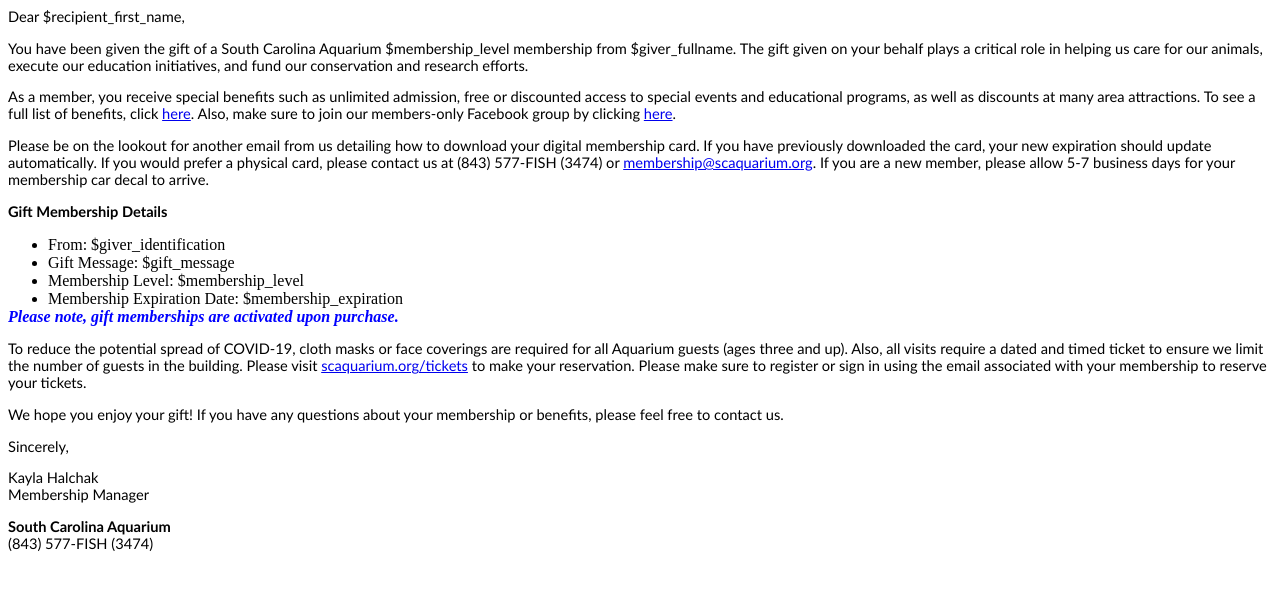
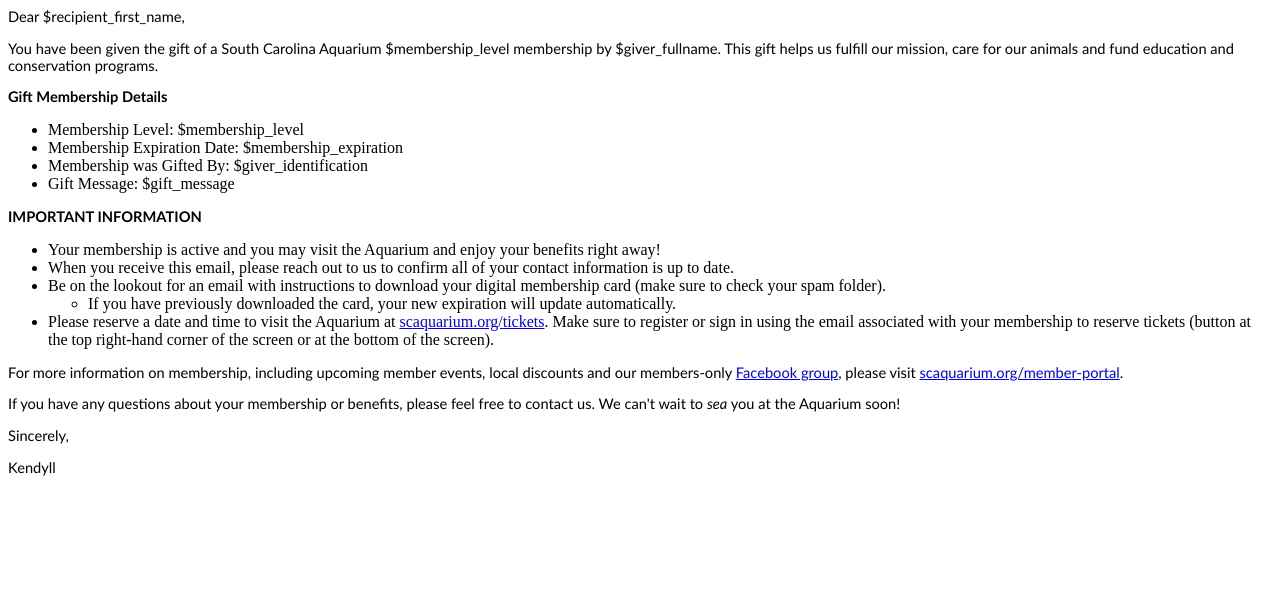
Before and after one commit to matthew-webber/kayla-gift-emailer, a Python web app: template templates/recipient_nowebgiver.html in a window 1280 px wide. Shown: the top 590 px of the page. Run offline with Jinja, Linux system fonts and the light colour scheme; the template is opened without the code that fills it, so the values that code supplies are empty.

Commit message:
WIP
updated nowebgiver templates

need to update webgiverinc templates for both giver and recipient

```diff
--- a/templates/recipient_nowebgiver.html
+++ b/templates/recipient_nowebgiver.html
@@ -1,61 +1,94 @@
 <html>
-<style>p {color:blue; margin: 0px; padding: 0px;}</style>
+  <style>
+    p {
+      color: blue;
+      margin: 0px;
+      padding: 0px;
+    }
+  </style>
   <body>
-    <div style="margin-bottom: 1em; font-family: calibri; font-size: 11pt;">
+    <div style="margin-bottom: 1em; font-family: calibri; font-size: 11pt">
       Dear $recipient_first_name,
     </div>
-    <div style="margin-bottom: 1em; font-family: calibri; font-size: 11pt;">
-      You have been given the gift of a South Carolina Aquarium $membership_level membership from $giver_fullname. The gift
-      given on your behalf plays a critical role in helping us care for our animals, execute our education initiatives,
-      and fund our conservation and research efforts.
+    <div style="margin-bottom: 1em; font-family: calibri; font-size: 11pt">
+      You have been given the gift of a South Carolina Aquarium
+      $membership_level membership by $giver_fullname. This gift helps us
+      fulfill our mission, care for our animals and fund education and
+      conservation programs.
     </div>
-    <div style="margin: 1em 0px; font-family: calibri; font-size: 11pt;">
-      As a member, you receive special benefits such as unlimited admission, free or discounted access to special events
-      and educational programs, as well as discounts at many area attractions. To see a full list of benefits,
-      click <a href="https://scaquarium.org/member-portal/">here</a>. Also, make sure to join our members-only Facebook
-      group by clicking <a href="https://www.facebook.com/groups/1548169775248312">here</a>.
-    </div>
-    <div style="margin: 1em 0px; font-family: calibri; font-size: 11pt;">
-      Please be on the lookout for another email from us detailing how to download your digital membership card. If you
-      have previously downloaded the card, your new expiration should update automatically. If you would prefer a
-      physical card, please contact us at (843) 577-FISH (3474) or <a href="mailto:membership@scaquarium.org">membership@scaquarium.org</a>. If you are a new member,
-      please allow 5-7 business days for your membership car decal to arrive.
-    </div>
-    <div style="font-weight:bold; margin: 1em 0px; font-family: calibri; font-size: 11pt;">
+    <div
+      style="
+        font-weight: bold;
+        margin: 1em 0px;
+        font-family: calibri;
+        font-size: 11pt;
+      "
+    >
       Gift Membership Details
     </div>
     <ul style="margin-bottom: 0px">
-      <li>From: $giver_identification</li>
-      <li>Gift Message: $gift_message</li>
       <li>Membership Level: $membership_level</li>
       <li>Membership Expiration Date: $membership_expiration</li>
+      <li>Membership was Gifted By: $giver_identification</li>
+      <li>Gift Message: $gift_message</li>
     </ul>
-    <p style="margin-top: 0px; font-style: italic; font-weight: bold;">Please note, gift memberships are activated upon purchase.</p>
-    <div style="margin: 1em 0px; font-family: calibri; font-size: 11pt;">
-      To reduce the potential spread of COVID-19, cloth masks or face coverings are required for all Aquarium guests
-      (ages three and up). Also, all visits require a dated and timed ticket to ensure we limit the number of guests in
-      the building. Please visit <a href="https://scaquarium.org/tickets">scaquarium.org/tickets</a> to make your reservation. Please make sure to register or sign
-      in using the email associated with your membership to reserve your tickets.
+    <div
+      style="
+        font-weight: bold;
+        margin: 1em 0px;
+        font-family: calibri;
+        font-size: 11pt;
+      "
+    >
+      IMPORTANT INFORMATION
     </div>
-    <div style="margin: 1em 0px; font-family: calibri; font-size: 11pt;">
-      We hope you enjoy your gift! If you have any questions about your membership or benefits, please feel free to
-      contact us.
+    <ul style="margin-bottom: 0px">
+      <li>
+        Your membership is active and you may visit the Aquarium and enjoy your
+        benefits right away!
+      </li>
+      <li>
+        When you receive this email, please reach out to us to confirm all of
+        your contact information is up to date.
+      </li>
+      <li>
+        Be on the lookout for an email with instructions to download your
+        digital membership card (make sure to check your spam folder).
+      </li>
+      <ul>
+        <li>
+          If you have previously downloaded the card, your new expiration will
+          update automatically.
+        </li>
+      </ul>
+      <li>
+        Please reserve a date and time to visit the Aquarium at
+        <a href="https://www.scaquarium.org/tickets">scaquarium.org/tickets</a>.
+        Make sure to register or sign in using the email associated with your
+        membership to reserve tickets (button at the top right-hand corner of
+        the screen or at the bottom of the screen).
+      </li>
+    </ul>
+
+    <div style="margin: 1em 0px; font-family: calibri; font-size: 11pt">
+      For more information on membership, including upcoming member events,
+      local discounts and our members-only
+      <a href="https://www.facebook.com/groups/1548169775248312"
+        >Facebook group</a
+      >, please visit
+      <a href="https://scaquarium.org/member-portal/"
+        >scaquarium.org/member-portal</a
+      >.
     </div>
-    <div style="margin: 1em 0px; font-family: calibri; font-size: 11pt;">
+    <div style="margin: 1em 0px; font-family: calibri; font-size: 11pt">
+      If you have any questions about your membership or benefits, please feel
+      free to contact us. We can't wait to <i>sea</i> you at the Aquarium soon!
+    </div>
+    <div style="margin: 1em 0px; font-family: calibri; font-size: 11pt">
       Sincerely,
     </div>
-    <div style="margin: 1em 0px 0px 0px; font-family: calibri; font-size: 11pt;">
-      Kayla Halchak
-    </div>
-    <div style="margin: 0px; padding: 0px; font-family: calibri; font-size: 11pt;">
-      Membership Manager
-    </div>
-    <div style="margin: 1em 0px 0em 0px; font-family: calibri; font-size: 11pt;">
-      <b>South Carolina Aquarium</b>
-    </div>
-    <div style="margin: 0em 0px; font-family: calibri; font-size: 11pt;">
-      (843) 577-FISH (3474)
+    <div style="margin: 1em 0px 0px 0px; font-family: calibri; font-size: 11pt">
+      Kendyll
     </div>
   </body>
-
 </html>
```
Also changed, not shown: templates/giver_nowebgiver.html (+37 -23 lines).
